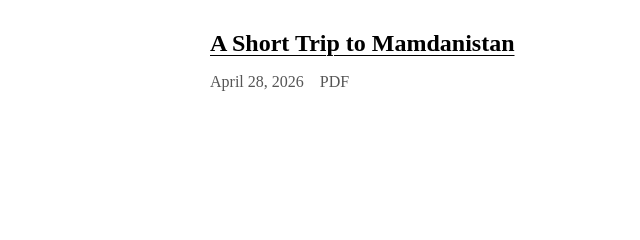
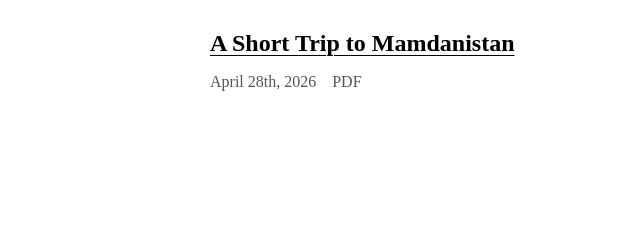
Before and after one commit to james-edward-hart/james-edward-hart.github.io, a plain HTML site: page essays.html in a window 1280 px wide. Shown: the part 256-496 px from the top of the page, 0-640 px from the left. Drawn offline with Linux system fonts and the light colour scheme.

Commit message:
Update essay date format in essays.html

```diff
--- a/essays.html
+++ b/essays.html
@@ -28,7 +28,7 @@
               <a href="assets/essays/A%20Short%20Trip%20to%20Mamdanistan.pdf">A Short Trip to Mamdanistan</a>
             </h2>
             <p class="essay-meta">
-              <span class="essay-date">April 28, 2026</span>
+              <span class="essay-date">April 28th, 2026</span>
               <span class="essay-pdf">PDF</span>
             </p>
           </article>
```
